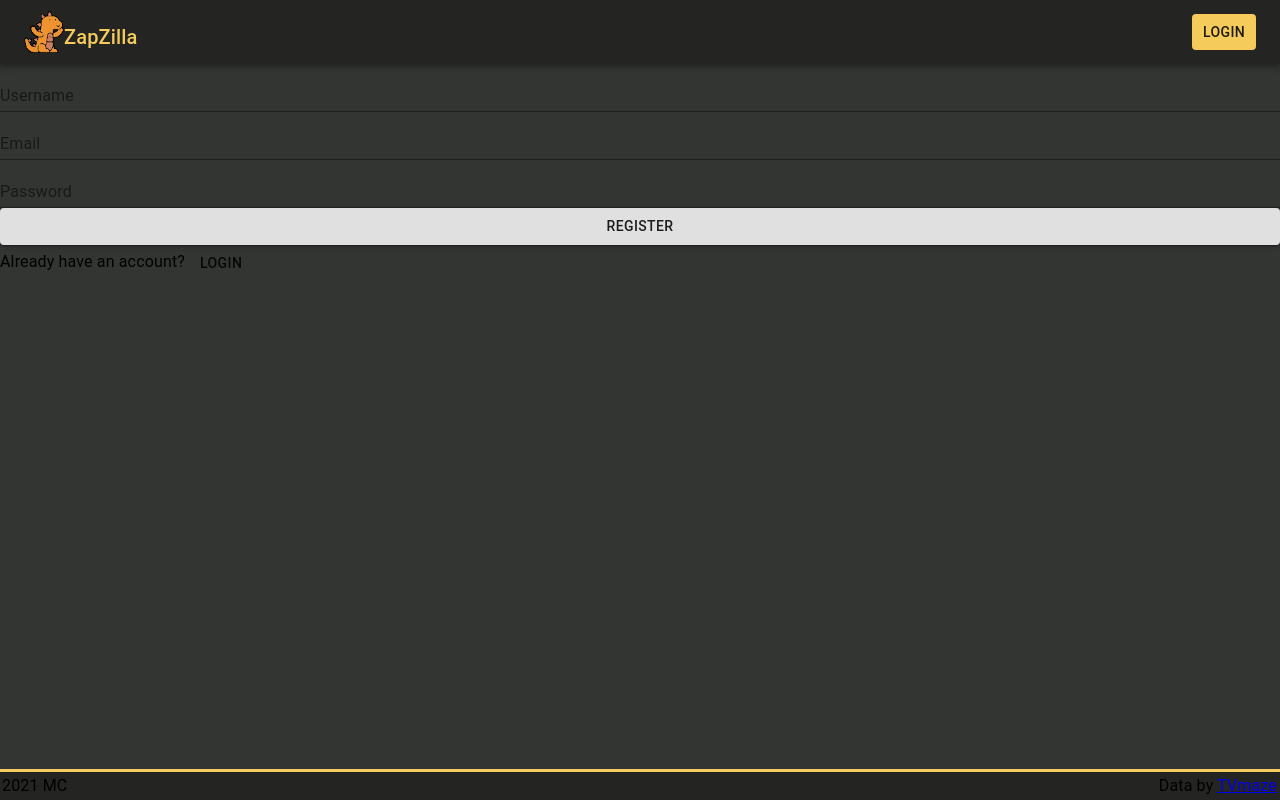
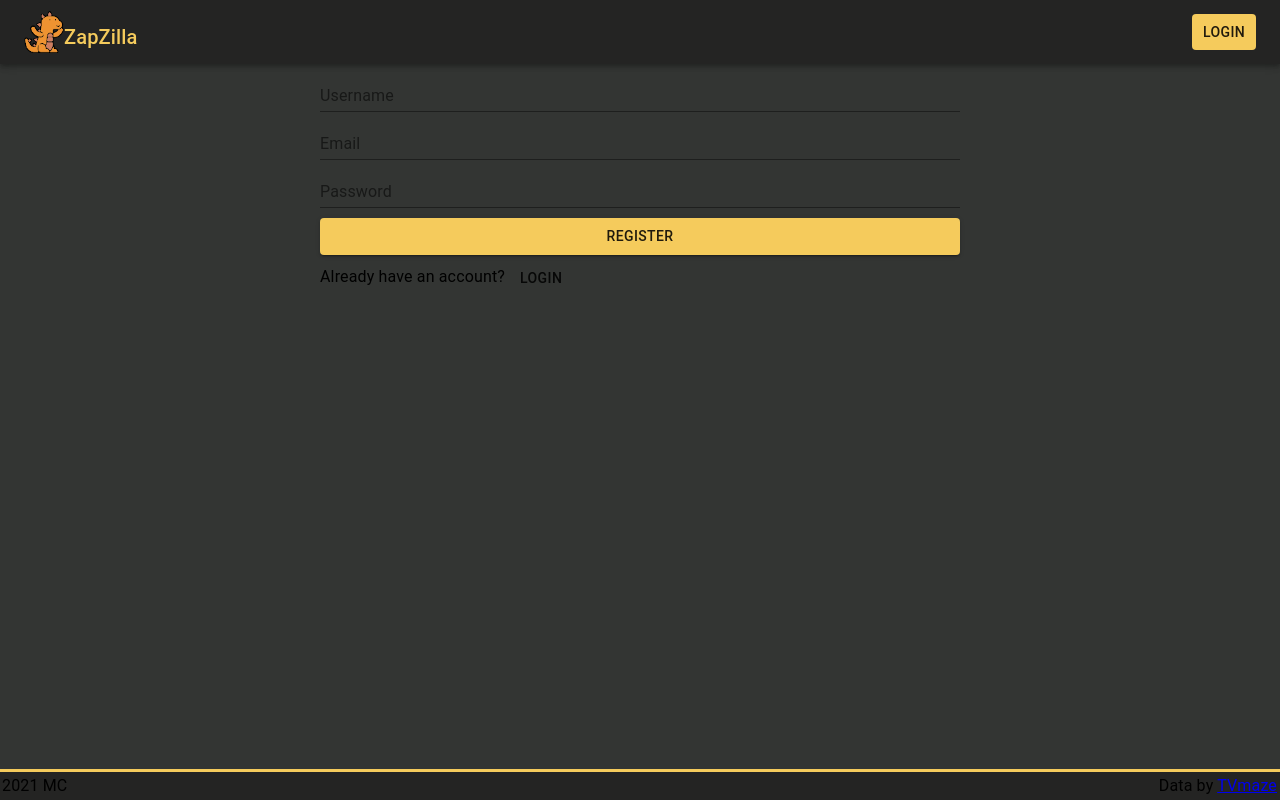
Before and after one commit to mcoulier/react-tvshowdb, a React (Create React App) app in the folder client/: page /login in a window 1280 px wide. Built offline with nearby package versions, Linux system fonts and the light colour scheme.

Commit message:
Update README + style changes auth page

```diff
--- a/client/src/Components/Auth.js
+++ b/client/src/Components/Auth.js
@@ -3,14 +3,23 @@ import React, { useState, useContext } from "react";
 import { makeStyles } from "@material-ui/core/styles";
 import { TextField, Button, Typography } from "@material-ui/core";
 import { AuthContext } from "../context/auth-context";
-import { UserDetail } from "./UserDetail";
 
 const useStyles = makeStyles((theme) => ({
   form: {
+    "& .MuiFormLabel-root.Mui-focused": {
+      color: "#f5cb5c",
+    },
+    "& .MuiInput-underline::after": {
+      borderColor: "#f5cb5c",
+    },
     display: "flex",
     flexDirection: "column",
     marginLeft: "auto",
     marginRight: "auto",
+    width: "50%",
+  },
+  lowerForm: {
+    marginTop: "5px",
   },
 }));
 
@@ -21,7 +30,6 @@ export default function Auth() {
   const [email, setEmail] = useState("");
   const [password, setPassword] = useState("");
   const [username, setUsername] = useState("");
-  const [user, setUser] = useState(false);
 
   const handleAuth = async (e) => {
     e.preventDefault();
@@ -48,6 +56,7 @@ export default function Auth() {
           responseData.username,
           responseData.token
         );
+        //Redirect to userpage if successful
       } catch (err) {
         console.log(err);
       }
@@ -64,8 +73,6 @@ export default function Auth() {
           }),
         });
         const responseData = await response.json();
-        console.log(`from auth login ${responseData.username}`);
-        setUser(true);
         auth.login(
           responseData.userId,
           responseData.username,
@@ -79,10 +86,6 @@ export default function Auth() {
 
   return (
     <>
-      {user ? (
-        <UserDetail />
-      ) : (
-        <>
       <form className={classes.form}>
         {!isLoginMode && (
           <TextField
@@ -90,33 +93,30 @@ export default function Auth() {
             onChange={(e) => setUsername(e.target.value)}
           />
         )}
-            <TextField
-              label="Email"
-              onChange={(e) => setEmail(e.target.value)}
-            />
+        <TextField label="Email" onChange={(e) => setEmail(e.target.value)} />
         <TextField
           type="password"
           label="Password"
           onChange={(e) => setPassword(e.target.value)}
         />
-            <Button variant="contained" onClick={handleAuth}>
+        <Button
+          style={{ background: "#f5cb5c", marginTop: "10px" }}
+          variant="contained"
+          onClick={handleAuth}
+        >
           {!isLoginMode ? "Register" : "Login"}
         </Button>
-          </form>
         {!isLoginMode && (
-            <>
+          <div className={classes.lowerForm}>
             <Typography>
               Already have an account?{" "}
-                <Button
-                  onClick={() => setIsLoginMode((prevState) => !prevState)}
-                >
+              <Button onClick={() => setIsLoginMode((prevState) => !prevState)}>
                 Login
               </Button>
             </Typography>
-            </>
+          </div>
         )}
-        </>
-      )}
+      </form>
     </>
   );
 }
--- a/client/src/Components/UserDetail.js
+++ b/client/src/Components/UserDetail.js
@@ -1,11 +1,18 @@
-import React from "react";
+import React, { useContext } from "react";
 
-import { Typography } from "@material-ui/core";
+import { Typography, Button } from "@material-ui/core";
+import { AuthContext } from "../context/auth-context";
+import { Link } from "react-router-dom";
 
 export const UserDetail = ({ username }) => {
+  const auth = useContext(AuthContext);
+
   return (
     <div>
       <Typography>Hello {username}</Typography>
+      <Link to="/">
+        <Button onClick={auth.logout}>Logout</Button>
+      </Link>
     </div>
   );
 };
```
Also changed, not shown: 1 other file (tests, documents, lock files or other folders). Lines whose indentation alone changed are shown as unchanged.
